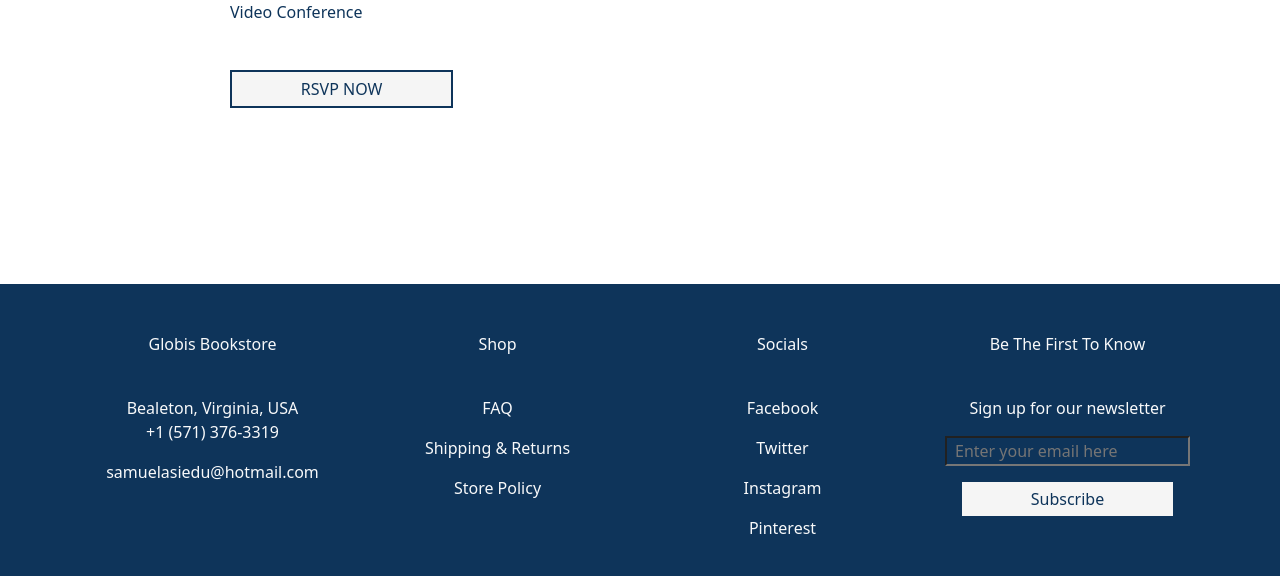
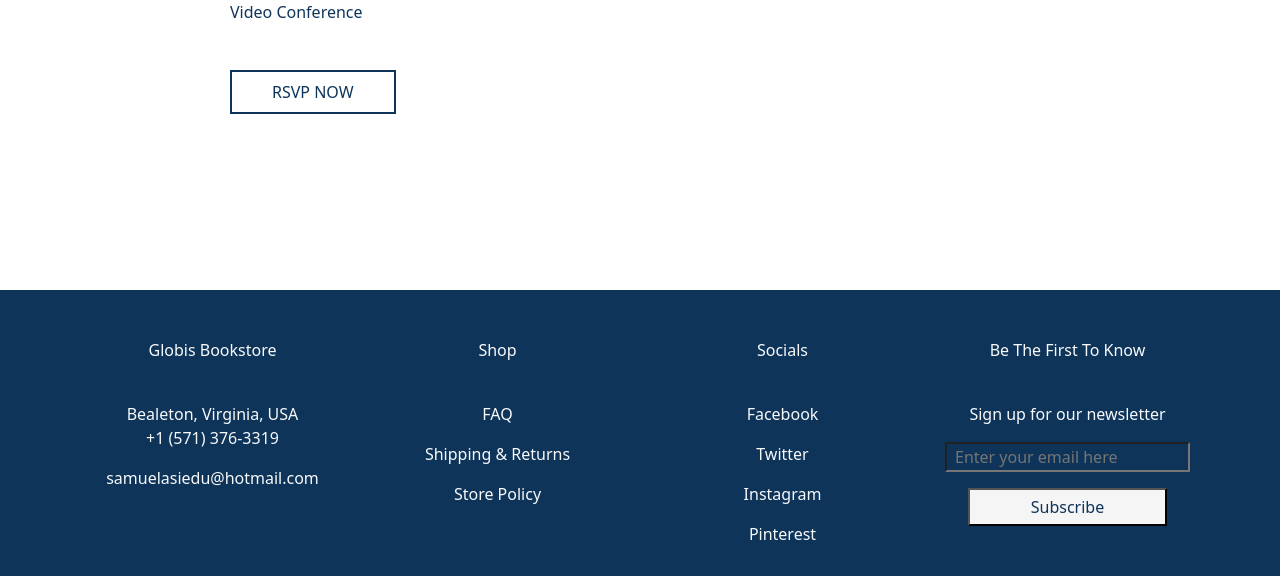
Before and after one commit to progressitech/globis-bookstore, a React (Create React App) app in the folder frontend/: page / in a window 1280 px wide. Shown: the part 2534-3110 px from the top of the page. Built offline with nearby package versions, Linux system fonts and the light colour scheme.

Commit message:
added border around subscribe in footer

```diff
--- a/frontend/src/ui/App.css
+++ b/frontend/src/ui/App.css
@@ -67,8 +67,8 @@ hr {
   background-color: var(--primary-color);
 }
 
-.book-container-large-text {
-    font-size: 5rem;
+.books-container-banner-text{
+  font-size: 5rem;
 }
 
 .our-story-button {
@@ -96,10 +96,10 @@ hr {
 }
 
 .rsvp-button {
-  background-color: var(--secondary-color);
+  background-color: transparent;
   color: var(--primary-color);
   border: 2px solid var(--primary-color);
-  padding: .3em 4.3em;
+  padding: .5em 2.5em;
 }
 
 .rsvp-button:hover {
@@ -119,14 +119,20 @@ hr {
   background-color: var(--primary-color);
 }
 
+.email-input {
+    width: 3.8;
+}
+
 .footer-submit-button {
   background-color: var(--secondary-color);
   color: var(--primary-color);
-  border: 0;
-  padding: .3em 4.3em;
+  border: .05;
+  padding: .3em 3.8rem;
 }
 
 .footer-submit-button:hover {
+  border-width: .05rem;
+  border-color: var(--secondary-color);
   background-color: var(--primary-color);
   color: var(--secondary-color);
   transition-duration: 750ms;
--- a/frontend/src/ui/Footer.js
+++ b/frontend/src/ui/Footer.js
@@ -79,7 +79,7 @@ export function Footer() {
                     name="email"
                     id="email"
                     placeholder="Enter your email here"
-                    className="footer-background-color text-light ps-2"
+                    className="email-input footer-background-color text-light ps-2"
                   />
                 </p>
                 <p>
```
